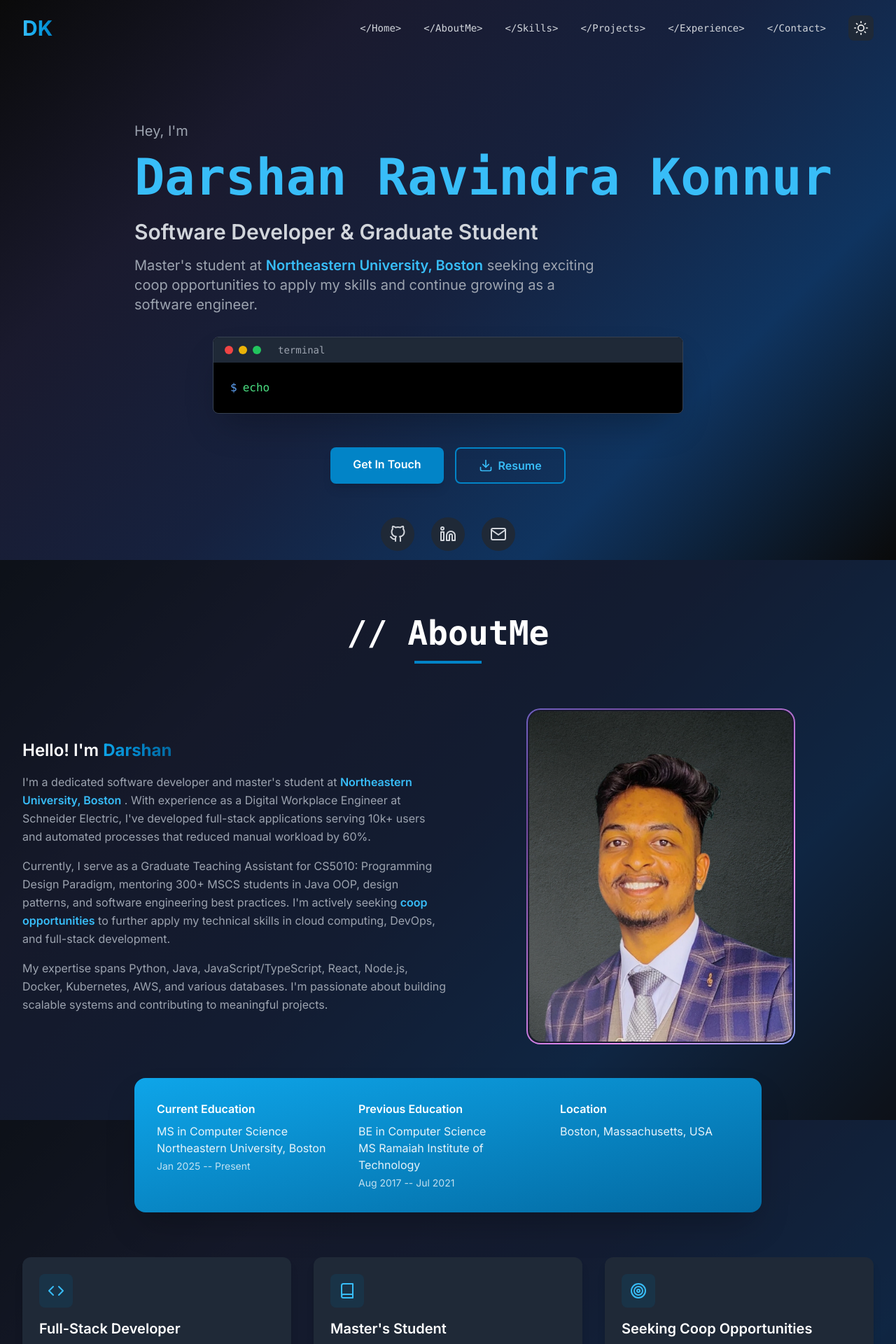
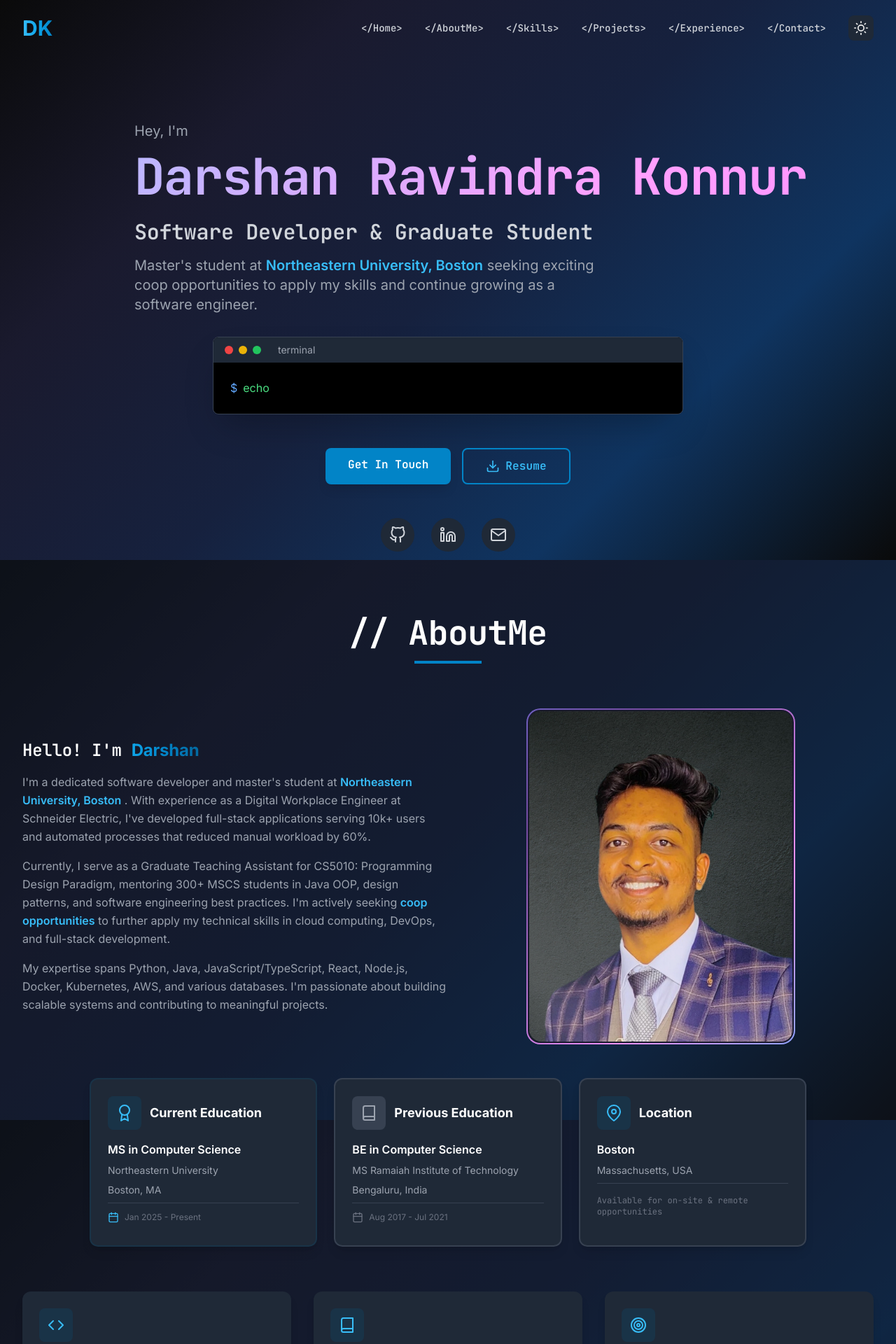
Before and after one commit to darshanrk18/darshan-eportfolio, a Next.js app: page / in a window 1280 px wide. Shown: the top 1920 px of the page at 70% size. Built offline with nearby package versions, Linux system fonts and the light colour scheme.

Commit message:
Enhance typography system with developer fonts and redesign education/location section

```diff
--- a/app/globals.css
+++ b/app/globals.css
@@ -1,6 +1,58 @@
 @tailwind base;
 @tailwind components;
 @tailwind utilities;
+
+/* Name Gradient and Breathing Effect */
+.name-gradient {
+  background: linear-gradient(
+    135deg,
+    #3b82f6 0%,
+    #8b5cf6 50%,
+    #ec4899 100%
+  );
+  background-size: 200% 200%;
+  -webkit-background-clip: text;
+  background-clip: text;
+  -webkit-text-fill-color: transparent;
+  display: inline-block;
+  animation: gradient-breathe 5s ease-in-out infinite;
+}
+
+.dark .name-gradient {
+  background: linear-gradient(
+    135deg,
+    #60a5fa 0%,
+    #a78bfa 50%,
+    #f472b6 100%
+  );
+  background-size: 200% 200%;
+  -webkit-background-clip: text;
+  background-clip: text;
+  -webkit-text-fill-color: transparent;
+}
+
+@keyframes gradient-breathe {
+  0% {
+    background-position: 0% 50%;
+    filter: brightness(1);
+  }
+  25% {
+    background-position: 50% 0%;
+    filter: brightness(1.2);
+  }
+  50% {
+    background-position: 100% 50%;
+    filter: brightness(1.3);
+  }
+  75% {
+    background-position: 50% 100%;
+    filter: brightness(1.2);
+  }
+  100% {
+    background-position: 0% 50%;
+    filter: brightness(1);
+  }
+}
 
 :root {
   --background: #ffffff;
@@ -20,6 +72,88 @@
   overflow-x: hidden;
   width: 100%;
   max-width: 100vw;
+  font-family: var(--font-inter), system-ui, -apple-system, sans-serif;
+  -webkit-font-smoothing: antialiased;
+  -moz-osx-font-smoothing: grayscale;
+}
+
+/* Typography System for Software Developer Portfolio */
+
+/* Main headings (h1) - Developer name - Monospace for tech feel */
+h1 {
+  font-family: var(--font-mono), 'Monaco', 'Consolas', monospace;
+  font-weight: 700;
+  letter-spacing: -0.02em;
+}
+
+/* Section headings (h2, h3) - Monospace for developer aesthetic */
+h2, h3 {
+  font-family: var(--font-mono), 'Monaco', 'Consolas', monospace;
+  font-weight: 600;
+  letter-spacing: -0.01em;
+}
+
+/* Section headers with // comments - Already monospace */
+h2.font-mono {
+  font-family: var(--font-mono), 'Monaco', 'Consolas', monospace;
+  font-weight: 700;
+}
+
+/* Body text - Inter for readability */
+p, li, span:not(.font-mono) {
+  font-family: var(--font-inter), system-ui, sans-serif;
+}
+
+/* Links - Monospace for developer feel, especially nav links with HTML tags */
+a {
+  font-family: var(--font-mono), 'Monaco', 'Consolas', monospace;
+  font-weight: 500;
+  transition: all 0.2s ease;
+}
+
+/* Navigation links specifically - Monospace for HTML tag style */
+nav a {
+  font-family: var(--font-mono), 'Monaco', 'Consolas', monospace;
+  font-weight: 500;
+}
+
+/* Buttons - Monospace for developer aesthetic */
+button {
+  font-family: var(--font-mono), 'Monaco', 'Consolas', monospace;
+  font-weight: 600;
+  letter-spacing: 0.01em;
+}
+
+/* Code, terminal, tech elements - JetBrains Mono */
+code, pre, .font-mono {
+  font-family: var(--font-mono), 'Monaco', 'Consolas', monospace;
+  font-variant-ligatures: none;
+}
+
+/* Navigation - Monospace for developer theme */
+nav {
+  font-family: var(--font-mono), 'Monaco', 'Consolas', monospace;
+  font-weight: 500;
+}
+
+/* Footer - Monospace for consistency */
+footer {
+  font-family: var(--font-mono), 'Monaco', 'Consolas', monospace;
+}
+
+/* Footer links - Monospace */
+footer a {
+  font-family: var(--font-mono), 'Monaco', 'Consolas', monospace;
+}
+
+/* Input fields and form elements - Clean sans-serif for readability */
+input, textarea, select {
+  font-family: var(--font-inter), system-ui, sans-serif;
+}
+
+/* Labels - Inter for readability */
+label {
+  font-family: var(--font-inter), system-ui, sans-serif;
 }
 
 .dark body {
--- a/app/layout.tsx
+++ b/app/layout.tsx
@@ -1,11 +1,28 @@
 import type { Metadata } from 'next'
-import { Inter } from 'next/font/google'
+import { Inter, JetBrains_Mono, Space_Grotesk } from 'next/font/google'
 import './globals.css'
 import ThemeProvider from '@/components/ThemeProvider'
 import Navbar from '@/components/Navbar'
 import Footer from '@/components/Footer'
 
-const inter = Inter({ subsets: ['latin'] })
+const inter = Inter({
+  subsets: ['latin'],
+  variable: '--font-inter',
+  display: 'swap',
+})
+
+const jetbrainsMono = JetBrains_Mono({
+  subsets: ['latin'],
+  variable: '--font-mono',
+  display: 'swap',
+})
+
+const spaceGrotesk = Space_Grotesk({
+  subsets: ['latin'],
+  variable: '--font-heading',
+  display: 'swap',
+  weight: ['400', '500', '600', '700'],
+})
 
 export const metadata: Metadata = {
   title: 'Darshan Konnur | Software Developer & Graduate Student',
@@ -15,12 +32,12 @@
 
 export default function RootLayout({
   children,
-}: {
+}: Readonly<{
   children: React.ReactNode
-}) {
+}>) {
   return (
     <html lang="en" suppressHydrationWarning className="dark">
-      <body className={`${inter.className} overflow-x-hidden`}>
+      <body className={`${inter.variable} ${jetbrainsMono.variable} ${spaceGrotesk.variable} font-sans overflow-x-hidden`}>
         <ThemeProvider>
           <Navbar />
           <main className="min-h-screen">
--- a/components/About.tsx
+++ b/components/About.tsx
@@ -2,7 +2,7 @@
 
 import { useInView } from 'react-intersection-observer'
 import { motion } from 'framer-motion'
-import { FiCode, FiBook, FiTarget } from 'react-icons/fi'
+import { FiCode, FiBook, FiTarget, FiMapPin, FiAward, FiCalendar } from 'react-icons/fi'
 import Image from 'next/image'
 import { FULL_NAME } from '@/lib/constants'
 
@@ -44,7 +44,7 @@
           className="text-center mb-16"
         >
           <h2 className="text-4xl md:text-5xl font-bold mb-4 text-gray-900 dark:text-white font-mono">
-            {'// AboutMe'}
+            {"// AboutMe"}
           </h2>
           <div className="w-24 h-1 bg-primary-600 mx-auto mb-8"></div>
         </motion.div>
@@ -60,10 +60,10 @@
               Hello! I&apos;m{" "}
               <span className="relative inline-block group">
                 <span className="relative z-10 bg-gradient-to-r from-primary-500 via-primary-600 to-primary-700 bg-clip-text text-transparent font-bold cursor-pointer">
-                  {FULL_NAME.split(' ')[0]}
+                  {FULL_NAME.split(" ")[0]}
                 </span>
                 <span className="absolute inset-0 bg-gradient-to-r from-primary-600 via-primary-500 to-primary-400 opacity-0 group-hover:opacity-30 blur-xl transition-all duration-300 -z-10">
-                  {FULL_NAME.split(' ')[0]}
+                  {FULL_NAME.split(" ")[0]}
                 </span>
                 <motion.span
                   className="absolute inset-x-0 bottom-0 h-1 bg-gradient-to-r from-primary-500 to-primary-600 transform scale-x-0 group-hover:scale-x-100 transition-transform duration-300 origin-left"
@@ -76,22 +76,27 @@
               at{" "}
               <span className="font-semibold text-primary-600 dark:text-primary-400">
                 Northeastern University, Boston
-              </span>
-              {" "}. With experience as a Digital Workplace Engineer at Schneider Electric,
-              I&apos;ve developed full-stack applications serving 10k+ users and automated processes that reduced manual workload by 60%.
+              </span>{" "}. With experience as a Digital Workplace Engineer
+              at Schneider Electric, I&apos;ve developed full-stack applications
+              serving 10k+ users and automated processes that reduced manual
+              workload by 60%.
             </p>
             <p className="text-gray-600 dark:text-gray-400 mb-4 leading-relaxed">
-              Currently, I serve as a Graduate Teaching Assistant for CS5010: Programming Design Paradigm,
-              mentoring 300+ MSCS students in Java OOP, design patterns, and software engineering best practices.
+              Currently, I serve as a Graduate Teaching Assistant for CS5010:
+              Programming Design Paradigm, mentoring 300+ MSCS students in Java
+              OOP, design patterns, and software engineering best practices.
               I&apos;m actively seeking{" "}
               <span className="font-semibold text-primary-600 dark:text-primary-400">
                 coop opportunities
               </span>{" "}
-              to further apply my technical skills in cloud computing, DevOps, and full-stack development.
+              to further apply my technical skills in cloud computing, DevOps,
+              and full-stack development.
             </p>
             <p className="text-gray-600 dark:text-gray-400 leading-relaxed">
-              My expertise spans Python, Java, JavaScript/TypeScript, React, Node.js, Docker, Kubernetes, AWS,
-              and various databases. I&apos;m passionate about building scalable systems and contributing to meaningful projects.
+              My expertise spans Python, Java, JavaScript/TypeScript, React,
+              Node.js, Docker, Kubernetes, AWS, and various databases. I&apos;m
+              passionate about building scalable systems and contributing to
+              meaningful projects.
             </p>
           </motion.div>
 
@@ -106,7 +111,7 @@
               <div className="relative w-full h-full overflow-hidden">
                 <Image
                   src="/professional-photo/professional_pic.jpg"
-                  alt={`${FULL_NAME.split(' ')[0]} - Professional Photo`}
+                  alt={`${FULL_NAME.split(" ")[0]} - Professional Photo`}
                   fill
                   className="object-cover"
                   priority
@@ -117,34 +122,117 @@
           </motion.div>
         </div>
 
-        {/* Education Info Card */}
+        {/* Education & Location Info */}
         <motion.div
           initial={{ opacity: 0, y: 20 }}
           animate={inView ? { opacity: 1, y: 0 } : {}}
           transition={{ duration: 0.6, delay: 0.6 }}
           className="mb-16"
         >
-          <div className="bg-gradient-to-br from-primary-500 to-primary-700 rounded-2xl p-6 sm:p-8 text-white shadow-2xl max-w-4xl mx-auto">
-            <div className="grid sm:grid-cols-3 gap-6 sm:gap-8">
-              <div>
-                <h4 className="font-semibold mb-2">Current Education</h4>
-                <p className="opacity-90 text-sm sm:text-base">MS in Computer Science</p>
-                <p className="opacity-90 text-sm sm:text-base">Northeastern University, Boston</p>
-                <p className="opacity-90 mt-1 text-sm sm:text-base"></p>
-                <p className="opacity-75 text-xs sm:text-sm mt-1">Jan 2025 -- Present</p>
+          <div className="grid md:grid-cols-3 gap-6 max-w-5xl mx-auto">
+            {/* Current Education */}
+            <motion.div
+              initial={{ opacity: 0, y: 20 }}
+              animate={inView ? { opacity: 1, y: 0 } : {}}
+              transition={{ duration: 0.6, delay: 0.7 }}
+              className="bg-white dark:bg-gray-800 rounded-xl p-6 shadow-lg hover:shadow-xl transition-all border-2 border-primary-200 dark:border-primary-900/30 hover:border-primary-400 dark:hover:border-primary-700"
+            >
+              <div className="flex items-center gap-3 mb-4">
+                <div className="w-12 h-12 bg-primary-100 dark:bg-primary-900/30 rounded-lg flex items-center justify-center">
+                  <FiAward className="w-6 h-6 text-primary-600 dark:text-primary-400" />
+                </div>
+                <h4 className="text-lg font-bold text-gray-900 dark:text-white">
+                  Current Education
+                </h4>
               </div>
-              <div>
-                <h4 className="font-semibold mb-2">Previous Education</h4>
-                <p className="opacity-90 text-sm sm:text-base">BE in Computer Science</p>
-                <p className="opacity-90 text-sm sm:text-base">MS Ramaiah Institute of Technology</p>
-                <p className="opacity-90 mt-1 text-sm sm:text-base"></p>
-                <p className="opacity-75 text-xs sm:text-sm mt-1">Aug 2017 -- Jul 2021</p>
+              <div className="space-y-2">
+                <p className="text-base font-semibold text-gray-900 dark:text-white">
+                  MS in Computer Science
+                </p>
+                <p className="text-sm text-gray-600 dark:text-gray-400">
+                  Northeastern University
+                </p>
+                <p className="text-sm text-gray-600 dark:text-gray-400">
+                  Boston, MA
+                </p>
+                <div className="flex items-center gap-2 mt-3 pt-3 border-t border-gray-200 dark:border-gray-700">
+                  <FiCalendar className="w-4 h-4 text-primary-600 dark:text-primary-400" />
+                  <span className="text-xs text-gray-500 dark:text-gray-500">
+                    Jan 2025 - Present
+                  </span>
+                </div>
+                <p className="text-sm font-mono text-primary-600 dark:text-primary-400">
+
+                </p>
               </div>
-              <div>
-                <h4 className="font-semibold mb-2">Location</h4>
-                <p className="opacity-90 text-sm sm:text-base">Boston, Massachusetts, USA</p>
+            </motion.div>
+
+            {/* Previous Education */}
+            <motion.div
+              initial={{ opacity: 0, y: 20 }}
+              animate={inView ? { opacity: 1, y: 0 } : {}}
+              transition={{ duration: 0.6, delay: 0.8 }}
+              className="bg-white dark:bg-gray-800 rounded-xl p-6 shadow-lg hover:shadow-xl transition-all border-2 border-gray-200 dark:border-gray-700 hover:border-gray-300 dark:hover:border-gray-600"
+            >
+              <div className="flex items-center gap-3 mb-4">
+                <div className="w-12 h-12 bg-gray-100 dark:bg-gray-700 rounded-lg flex items-center justify-center">
+                  <FiBook className="w-6 h-6 text-gray-600 dark:text-gray-400" />
+                </div>
+                <h4 className="text-lg font-bold text-gray-900 dark:text-white">
+                  Previous Education
+                </h4>
               </div>
-            </div>
+              <div className="space-y-2">
+                <p className="text-base font-semibold text-gray-900 dark:text-white">
+                  BE in Computer Science
+                </p>
+                <p className="text-sm text-gray-600 dark:text-gray-400">
+                  MS Ramaiah Institute of Technology
+                </p>
+                <p className="text-sm text-gray-600 dark:text-gray-400">
+                  Bengaluru, India
+                </p>
+                <div className="flex items-center gap-2 mt-3 pt-3 border-t border-gray-200 dark:border-gray-700">
+                  <FiCalendar className="w-4 h-4 text-gray-500 dark:text-gray-500" />
+                  <span className="text-xs text-gray-500 dark:text-gray-500">
+                    Aug 2017 - Jul 2021
+                  </span>
+                </div>
+                <p className="text-sm font-mono text-gray-600 dark:text-gray-400">
+
+                </p>
+              </div>
+            </motion.div>
+
+            {/* Location */}
+            <motion.div
+              initial={{ opacity: 0, y: 20 }}
+              animate={inView ? { opacity: 1, y: 0 } : {}}
+              transition={{ duration: 0.6, delay: 0.9 }}
+              className="bg-white dark:bg-gray-800 rounded-xl p-6 shadow-lg hover:shadow-xl transition-all border-2 border-gray-200 dark:border-gray-700 hover:border-gray-300 dark:hover:border-gray-600"
+            >
+              <div className="flex items-center gap-3 mb-4">
+                <div className="w-12 h-12 bg-primary-100 dark:bg-primary-900/30 rounded-lg flex items-center justify-center">
+                  <FiMapPin className="w-6 h-6 text-primary-600 dark:text-primary-400" />
+                </div>
+                <h4 className="text-lg font-bold text-gray-900 dark:text-white">
+                  Location
+                </h4>
+              </div>
+              <div className="space-y-2">
+                <p className="text-base font-semibold text-gray-900 dark:text-white">
+                  Boston
+                </p>
+                <p className="text-sm text-gray-600 dark:text-gray-400">
+                  Massachusetts, USA
+                </p>
+                <div className="mt-4 pt-4 border-t border-gray-200 dark:border-gray-700">
+                  <p className="text-xs text-gray-500 dark:text-gray-500 font-mono">
+                    Available for on-site & remote opportunities
+                  </p>
+                </div>
+              </div>
+            </motion.div>
           </div>
         </motion.div>
 
--- a/components/Hero.tsx
+++ b/components/Hero.tsx
@@ -36,7 +36,7 @@
               <p className="text-lg md:text-xl text-gray-600 dark:text-gray-400 mb-4">
                 Hey, I&apos;m
               </p>
-              <h1 className="text-2xl sm:text-3xl md:text-5xl lg:text-6xl xl:text-7xl font-bold font-mono whitespace-nowrap text-primary-600 dark:text-primary-400">
+              <h1 className="text-2xl sm:text-3xl md:text-5xl lg:text-6xl xl:text-7xl font-bold font-mono whitespace-nowrap name-gradient name-breathe">
                 {FULL_NAME}
               </h1>
             </div>
--- a/tailwind.config.ts
+++ b/tailwind.config.ts
@@ -9,6 +9,11 @@
   darkMode: 'class',
   theme: {
     extend: {
+      fontFamily: {
+        sans: ['var(--font-inter)', 'system-ui', 'sans-serif'],
+        mono: ['var(--font-mono)', 'Monaco', 'Consolas', 'monospace'],
+        heading: ['var(--font-heading)', 'system-ui', 'sans-serif'],
+      },
       colors: {
         primary: {
           50: '#f0f9ff',
```
